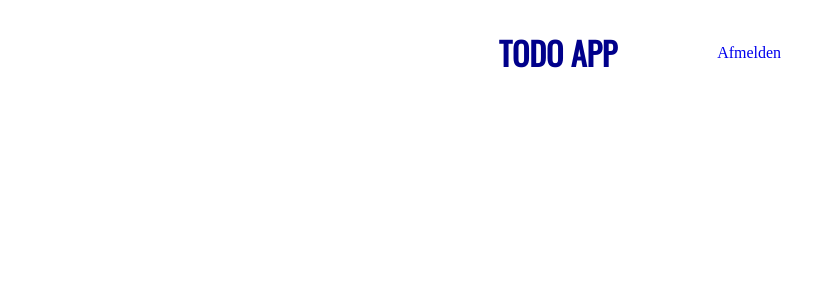
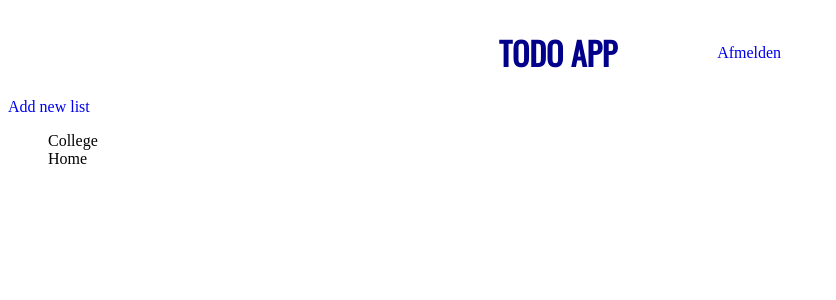
Before and after one commit to LaurenVD/2IMD-development4-herexamen, a PHP site: page / in a window 1280 px wide. Shown: the top 300 px of the page, without its empty margins (0-836 px from the left). Run offline with PHP 8.4, Linux system fonts and the light colour scheme; the visitor is signed in with stand-in values (Sample User, id 1).

Commit message:
feat: setup to create and show lists and tasks

```diff
--- a/index.php
+++ b/index.php
@@ -11,6 +11,12 @@
 <body>
     <?php include_once("nav.inc.php"); ?>
 
+    <a href="add_list.php">Add new list</a>
+
+    <ul>
+        <li>College</li>
+        <li>Home</li>
+    </ul>
 
 </body>
 </html>
```
Also changed, not shown: add_list.php (added), add_task.php (added), classes/List.php (added), classes/Task.php (added), tasks.php (added).
